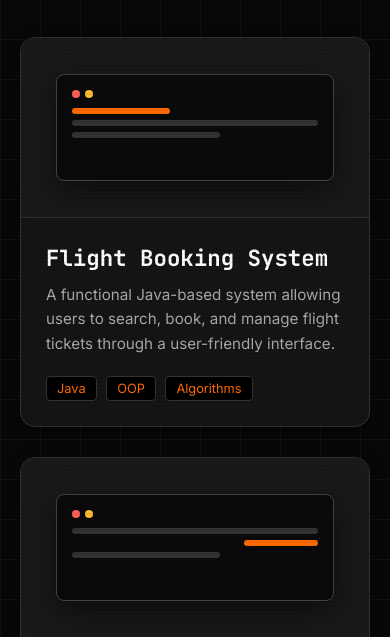
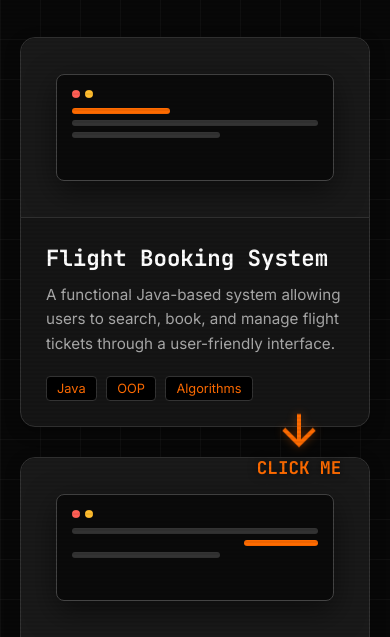
Before and after one commit to azhadhub/Azhad, a plain HTML site: page projects.html in a window 390 px wide. Shown: the part 201-838 px from the top of the page. Drawn offline with Linux system fonts and the light colour scheme.

Commit message:
projects.html

```diff
--- a/projects.html
+++ b/projects.html
@@ -5,7 +5,7 @@
     <meta name="viewport" content="width=device-width, initial-scale=1.0">
     <title>Projects & Skills - Azhad Al-Hadi</title>
     <style>
-        @import url('https://fonts.googleapis.com/css2?family=Inter:wght@300;400;500;700&family=JetBrains+Mono:wght@400;700&display=swap');
+        @import url('https://fonts.googleapis.com/css2?family=Inter:wght@300;400;500;700&family=JetBrains+Mono:wght@400;700&family=Caveat:wght@700&display=swap');
 
         :root {
             --bg-color: #080808;
@@ -45,15 +45,17 @@
 
         .project-card {
             background: var(--card-bg); border: 1px solid var(--border-color);
-            border-radius: 15px; overflow: hidden; transition: transform 0.3s;
-            display: flex; flex-direction: column;
-            box-shadow: 0 5px 15px rgba(0,0,0,0.3);
+            border-radius: 15px;
+            transition: transform 0.3s;
+            display: flex; flex-direction: column; position: relative;
+            box-shadow: 0 5px 15px rgba(0,0,0,0.3); text-decoration: none; color: inherit;
         }
         .project-card:hover { transform: translateY(-5px); border-color: var(--accent-orange); }
 
         .project-visual {
             height: 180px; background: #1a1a1a; display: flex; align-items: center; justify-content: center;
             border-bottom: 1px solid #333; position: relative; overflow: hidden;
+            border-top-left-radius: 15px; border-top-right-radius: 15px;
         }
 
         .ui-window { width: 80%; height: 60%; background: #0a0a0a; border-radius: 8px; border: 1px solid #444; padding: 15px; position: relative; box-shadow: 0 10px 30px rgba(0,0,0,0.5); }
@@ -63,13 +65,46 @@
         .ui-line.short { width: 60%; }
         .ui-line.accent { background: var(--accent-orange); width: 40%; }
 
-        .project-content { padding: 25px; flex: 1; display: flex; flex-direction: column; }
+        .project-content {
+            padding: 25px; flex: 1; display: flex; flex-direction: column;
+            border-bottom-left-radius: 15px; border-bottom-right-radius: 15px;
+        }
         .project-content h3 { font-size: 1.4em; margin-bottom: 10px; font-family: 'JetBrains Mono', monospace; }
         .project-content p { color: #aaa; font-size: 0.95em; line-height: 1.6; margin-bottom: 20px; flex: 1; }
 
         .tech-tag {
             display: inline-block; font-size: 0.8em; background: #000; color: var(--accent-orange);
             padding: 4px 10px; border-radius: 4px; margin-right: 5px; border: 1px solid #333;
+        }
+
+        .click-me-container {
+            position: absolute;
+            top: 20px;
+            right: -120px;
+            width: 100px;
+            z-index: 10;
+            display: flex; flex-direction: column; align-items: center;
+            animation: poke-left 1.5s infinite ease-in-out;
+            pointer-events: none;
+        }
+
+        .fun-text {
+            font-family: 'JetBrains Mono', monospace;
+            font-weight: 800;
+            color: var(--accent-orange);
+            font-size: 1.1em;
+            margin-bottom: 5px;
+            text-shadow: 0 0 10px rgba(0,0,0,0.8);
+        }
+
+        .arrow-icon {
+            width: 50px; height: 50px; fill: var(--accent-orange);
+            filter: drop-shadow(0 0 5px rgba(255,107,0,0.4));
+        }
+
+        @keyframes poke-left {
+            0%, 100% { transform: translateX(0); }
+            50% { transform: translateX(-10px); }
         }
 
         .toolbox-grid { display: grid; grid-template-columns: repeat(4, 1fr); gap: 20px; }
@@ -94,6 +129,20 @@
         .fill-green { fill: #4caf50; }
         .fill-purple { fill: #9c27b0; }
 
+        @media (max-width: 1100px) {
+            .click-me-container {
+                top: -60px;
+                right: 20px;
+                flex-direction: column-reverse;
+                animation: poke-down 1.5s infinite ease-in-out;
+            }
+            .arrow-icon { transform: rotate(-90deg); }
+            @keyframes poke-down {
+                0%, 100% { transform: translateY(0); }
+                50% { transform: translateY(10px); }
+            }
+        }
+
         @media (max-width: 768px) {
             .project-grid { grid-template-columns: 1fr; }
             .toolbox-grid { grid-template-columns: repeat(2, 1fr); }
@@ -110,6 +159,7 @@
         <h2 class="section-title"><span>01.</span> Selected Projects</h2>
 
         <div class="project-grid">
+
             <div class="project-card">
                 <div class="project-visual">
                     <div class="ui-window">
@@ -130,7 +180,13 @@
                 </div>
             </div>
 
-            <div class="project-card">
+            <a href="matchmaking-video.html" class="project-card">
+
+                <div class="click-me-container">
+                    <span class="fun-text">CLICK ME</span>
+                    <svg class="arrow-icon" viewBox="0 0 24 24"><path d="M20,11H7.83l5.59-5.59L12,4l-8,8l8,8l1.41-1.41L7.83,13H20V11z"/></svg>
+                </div>
+
                 <div class="project-visual">
                     <div class="ui-window">
                         <div class="ui-dots"><div class="ui-dot" style="background:#ff5f56"></div><div class="ui-dot" style="background:#ffbd2e"></div></div>
@@ -147,7 +203,7 @@
                         <span class="tech-tag">Database</span>
                     </div>
                 </div>
-            </div>
+            </a>
         </div>
 
         <h2 class="section-title"><span>02.</span> My Toolbox</h2>
```
